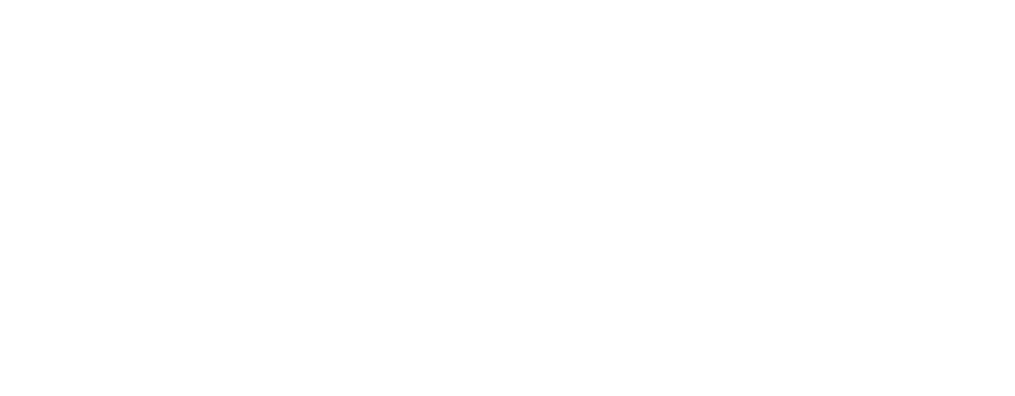
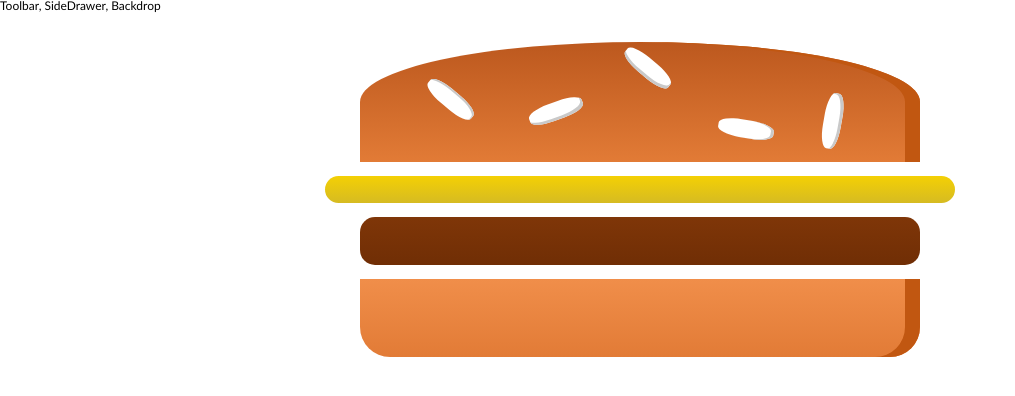
Before and after one commit to kazartsevalex/burger_builder, a React (Create React App) app: page / in a window 1280 px wide. Shown: the top 396 px of the page, without its empty margins (0-1015 px from the left). Built offline with nearby package versions, Linux system fonts and the light colour scheme.

Commit message:
static burger

```diff
--- a/package.json
+++ b/package.json
@@ -3,6 +3,7 @@
   "version": "0.1.0",
   "private": true,
   "dependencies": {
+    "prop-types": "^15.7.2",
     "react": "^16.8.6",
     "react-dom": "^16.8.6",
     "react-scripts": "3.0.1"
--- a/src/App.js
+++ b/src/App.js
@@ -1,10 +1,17 @@
 import React from 'react';
+import Layout from './components/Layout/Layout';
+import BurgerBuilder from './containers/BurgerBuilder/BurgerBuilder';
 
-function App() {
-  return (
-    <div>
-    </div>
-  );
+class App extends React.Component {
+  render() {
+    return (
+      <div>
+        <Layout>
+          <BurgerBuilder />
+        </Layout>
+      </div>
+    );
+  }
 }
 
 export default App;
--- /dev/null
+++ b/src/components/Burger/Burger.js
@@ -0,0 +1,16 @@
+import React from 'react';
+import BurgerIngredient from './BurgerIngredient/BurgerIngredient';
+import classes from './Burger.module.css';
+
+const burger = (props) => {
+  return (
+    <div className={classes.Burger}>
+      <BurgerIngredient type="bread-top" />
+      <BurgerIngredient type="cheese" />
+      <BurgerIngredient type="meat" />
+      <BurgerIngredient type="bread-bottom" />
+    </div>
+  );
+}
+
+export default burger;
--- /dev/null
+++ b/src/components/Burger/Burger.module.css
@@ -0,0 +1,30 @@
+.Burger {
+  width: 100%;
+  margin: auto;
+  height: 250px;
+  overflow: scroll;
+  text-align: center;
+  font-weight: bold;
+  font-size: 1.2rem;
+}
+
+@media (min-width: 500px) and (min-height: 400px) {
+  .Burger {
+    width: 350px;
+    height: 300px;
+  }
+}
+
+@media (min-width: 500px) and (min-height: 401px) {
+  .Burger {
+    width: 450px;
+    height: 400px;
+  }
+}
+
+@media (min-width: 1000px) and (min-height: 700px) {
+  .Burger {
+    width: 700px;
+    height: 600px;
+  }
+}
--- /dev/null
+++ b/src/components/Burger/BurgerIngredient/BurgerIngredient.js
@@ -0,0 +1,55 @@
+import React from 'react';
+import PropTypes from 'prop-types';
+import classes from './BurgerIngredient.module.css';
+
+class BurgerIngredient extends React.Component {
+  constructor(props) {
+    super(props);
+  }
+
+  render() {
+    let ingredient = null;
+
+    switch (this.props.type) {
+      case 'bread-bottom':
+        ingredient = <div className={classes.BreadBottom}></div>;
+        break;
+
+      case 'bread-top':
+        ingredient = (
+          <div className={classes.BreadTop}>
+            <div className={classes.Seeds1}></div>
+            <div className={classes.Seeds2}></div>
+          </div>
+        );
+        break;
+
+      case 'meat':
+        ingredient = <div className={classes.Meat}></div>;
+        break;
+
+      case 'cheese':
+        ingredient = <div className={classes.Cheese}></div>;
+        break;
+
+      case 'salad':
+        ingredient = <div className={classes.Salad}></div>;
+        break;
+
+      case 'bacon':
+        ingredient = <div className={classes.Bacon}></div>;
+        break;
+
+      default:
+        ingredient = null;
+    }
+
+    return ingredient;
+  }
+};
+
+BurgerIngredient.propTypes = {
+  type: PropTypes.string.isRequired
+}
+
+export default BurgerIngredient;
--- /dev/null
+++ b/src/components/Burger/BurgerIngredient/BurgerIngredient.module.css
@@ -0,0 +1,113 @@
+.BreadBottom {
+    height: 13%;
+    width: 80%;
+    background: linear-gradient(#F08E4A, #e27b36);
+    border-radius: 0 0 30px 30px;
+    box-shadow: inset -15px 0 #c15711;
+    margin: 2% auto;
+}
+
+.BreadTop {
+    height: 20%;
+    width: 80%;
+    background: linear-gradient(#bc581e, #e27b36);
+    border-radius: 50% 50% 0 0;
+    box-shadow: inset -15px 0 #c15711;
+    margin: 2% auto;
+    position: relative;
+}
+
+.Seeds1 {
+    width: 10%;
+    height: 15%;
+    position: relative;
+    background-color: white;
+    left: 30%;
+    top: 50%;
+    border-radius: 40%;
+    transform: rotate(-20deg);
+    box-shadow: inset -2px -3px #c9c9c9;
+}
+
+.Seeds1:after {
+    content: "";
+    width: 100%;
+    height: 100%;
+    position: absolute;
+    background-color: white;
+    left: -170%;
+    top: -260%;
+    border-radius: 40%;
+    transform: rotate(60deg);
+    box-shadow: inset -1px 2px #c9c9c9;
+  }
+
+.Seeds1:before {
+    content: "";
+    width: 100%;
+    height: 100%;
+    position: absolute;
+    background-color: white;
+    left: 180%;
+    top: -50%;
+    border-radius: 40%;
+    transform: rotate(60deg);
+    box-shadow: inset -1px -3px #c9c9c9;
+  }
+
+  .Seeds2 {
+    width: 10%;
+    height: 15%;
+    position: relative;
+    background-color: white;
+    left: 64%;
+    top: 50%;
+    border-radius: 40%;
+    transform: rotate(10deg);
+    box-shadow: inset -3px 0 #c9c9c9;
+  }
+
+  .Seeds2:before {
+    content: "";
+    width: 100%;
+    height: 100%;
+    position: absolute;
+    background-color: white;
+    left: 150%;
+    top: -130%;
+    border-radius: 40%;
+    transform: rotate(90deg);
+    box-shadow: inset 1px 3px #c9c9c9;
+  }
+
+
+.Meat {
+    width: 80%;
+    height: 8%;
+    background: linear-gradient(#7f3608, #702e05);
+    margin: 2% auto;
+    border-radius: 15px;
+}
+
+.Cheese {
+    width: 90%;
+    height: 4.5%;
+    margin: 2% auto;
+    background: linear-gradient(#f4d004, #d6bb22);
+    border-radius: 20px;
+}
+
+.Salad {
+    width: 85%;
+    height: 7%;
+    margin: 2% auto;
+    background: linear-gradient(#228c1d, #91ce50);
+    border-radius: 20px;
+}
+
+.Bacon {
+    width: 80%;
+    height: 3%;
+    background: linear-gradient(#bf3813, #c45e38);
+    margin: 2% auto;
+}
--- /dev/null
+++ b/src/components/Layout/Layout.js
@@ -0,0 +1,16 @@
+import React from 'react';
+import Aux from '../../hoc/Aux';
+import classes from './Layout.module.css';
+
+const layout = (props) => {
+  return (
+    <Aux>
+      <div>Toolbar, SideDrawer, Backdrop</div>
+      <main className={classes.Content}>
+        {props.children}
+      </main>
+    </Aux>
+  );
+};
+
+export default layout;
--- /dev/null
+++ b/src/components/Layout/Layout.module.css
@@ -0,0 +1,3 @@
+.Content {
+  margin-top: 16px;
+}
--- /dev/null
+++ b/src/containers/BurgerBuilder/BurgerBuilder.js
@@ -0,0 +1,19 @@
+import React from 'react';
+import Aux from '../../hoc/Aux';
+import Burger from '../../components/Burger/Burger';
+
+class BurgerBuilder extends React.Component {
+  constructor() {
+    super();
+  }
+
+  render() {
+    return (
+      <Aux>
+        <Burger/ >
+      </Aux>
+    );
+  }
+}
+
+export default BurgerBuilder;
--- /dev/null
+++ b/src/hoc/Aux.js
@@ -0,0 +1,3 @@
+const aux = (props) => props.children;
+
+export default aux;
```
